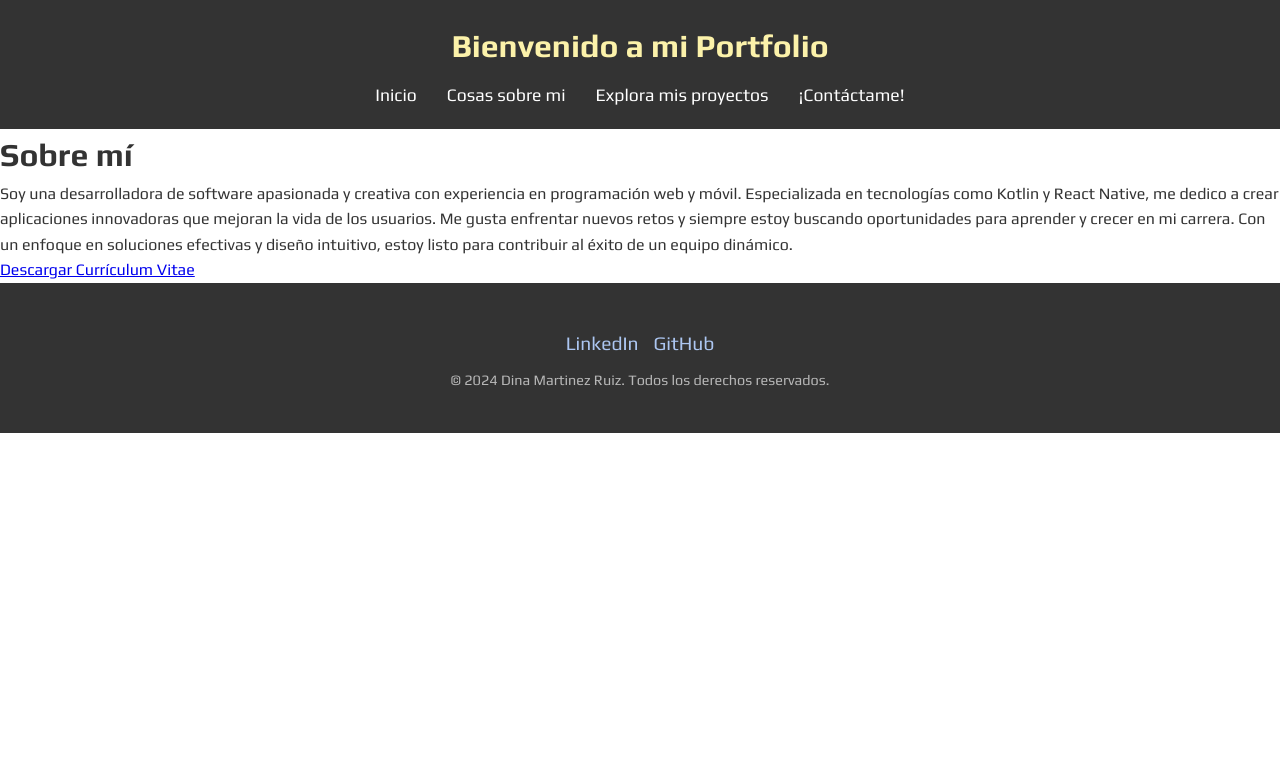
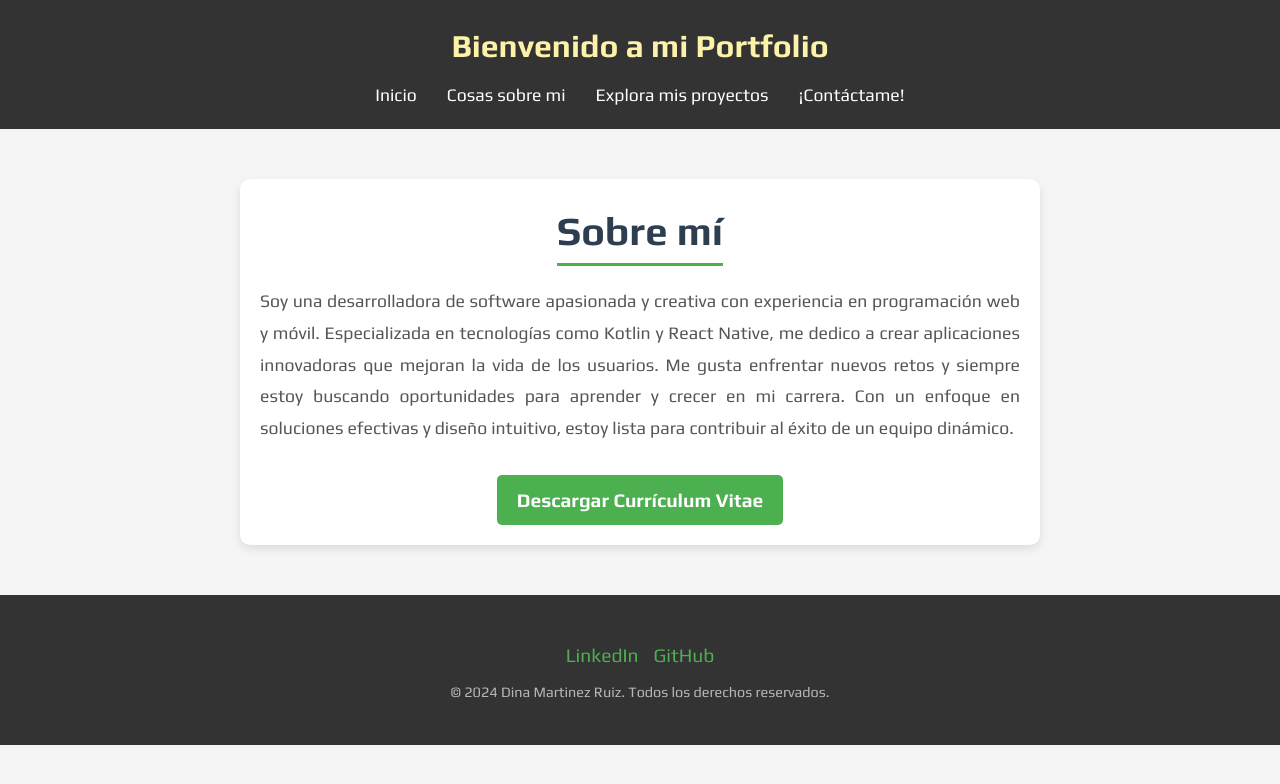
Before and after one commit to LavryDam/my-portfolio-web, a Next.js app: page /about in a window 1280 px wide. Shown: the top 784 px of the page. Built offline with nearby package versions, Linux system fonts and the light colour scheme.

Commit message:
fix:css and folder

```diff
--- /dev/null
+++ b/app/about/aboutPage.css
@@ -0,0 +1,70 @@
+body {
+    margin: 0;
+    padding: 0;
+    background-color: #f5f5f5;
+    color: #333;
+}
+
+.about-page {
+    max-width: 800px;
+    margin: 50px auto;
+    padding: 20px;
+    background-color: #ffffff;
+    border-radius: 10px;
+    box-shadow: 0 4px 10px rgba(0, 0, 0, 0.1);
+    text-align: center;
+}
+
+.about-page h1 {
+    font-size: 2.5rem;
+    margin-bottom: 20px;
+    color: #2c3e50;
+    border-bottom: 3px solid #4caf50;
+    display: inline-block;
+}
+
+.bio-texto {
+    font-size: 1.1rem;
+    line-height: 1.8;
+    text-align: justify;
+    color: #555;
+    margin-bottom: 30px;
+}
+
+.enlace-cv {
+    display: inline-block;
+    text-decoration: none;
+    font-size: 1.2rem;
+    font-weight: bold;
+    color: #ffffff;
+    background-color: #4caf50;
+    padding: 10px 20px;
+    border-radius: 5px;
+    transition: background-color 0.3s ease, transform 0.2s ease;
+}
+
+.enlace-cv:hover {
+    background-color: #45a049;
+    transform: scale(1.05);
+}
+
+/* Responsive */
+@media (max-width: 768px) {
+    .about-page {
+        margin: 20px; /* Reducir margen en pantallas pequeñas */
+        padding: 15px;
+    }
+
+    .about-page h1 {
+        font-size: 2rem;
+    }
+
+    .bio-texto {
+        font-size: 1rem;
+    }
+
+    .enlace-cv {
+        font-size: 1rem;
+        padding: 8px 16px;
+    }
+}
--- a/app/about/page.tsx
+++ b/app/about/page.tsx
@@ -1,4 +1,5 @@
 import Link from "next/link";
+import "./aboutPage.css";
 
 export const metadata = {
     title: "Sobre mí",
@@ -12,7 +13,7 @@ function aboutPage(){
             Soy una desarrolladora de software apasionada y creativa con experiencia en programación web y móvil.
             Especializada en tecnologías como Kotlin y React Native, me dedico a crear aplicaciones innovadoras que mejoran la vida de los usuarios.
             Me gusta enfrentar nuevos retos y siempre estoy buscando oportunidades para aprender y crecer en mi carrera.
-            Con un enfoque en soluciones efectivas y diseño intuitivo, estoy listo para contribuir al éxito de un equipo dinámico.
+            Con un enfoque en soluciones efectivas y diseño intuitivo, estoy lista para contribuir al éxito de un equipo dinámico.
             </p>
             <Link href="docs/CV DINA MARTINEZ RUIZ.pdf" target="_blank" download className="enlace-cv">Descargar Currículum Vitae</Link>
         </div>
--- a/app/layout.tsx
+++ b/app/layout.tsx
@@ -1,8 +1,8 @@
-import Navbar from "../components/Navbar";
+import Navbar from "../components/Navbar/Navbar";
 import { ReactNode } from "react";
 import Fonts from "../fonts/Fonts";
 import "./globals.css"
-import Footer from "../components/Footer";
+import Footer from "../components/Footer/Footer";
 
 export const metadata = {
   title: "Dina Martinez Ruiz",
--- a/components/Footer.css
+++ b/components/Footer/Footer.css
@@ -22,7 +22,7 @@
 }
 
 .footer-nav-link {
-    color: #acc6f1;
+    color: #4caf50;
     text-decoration: none;
     font-size: 1.2em;
     transition: color 0.3s ease; /* Transición de color */
```
Also changed, not shown: components/Footer/Footer.tsx (renamed from components/Footer.tsx), components/Navbar/Navbar.css (renamed from components/Navbar.css), components/Navbar/Navbar.tsx (renamed from components/Navbar.tsx).
